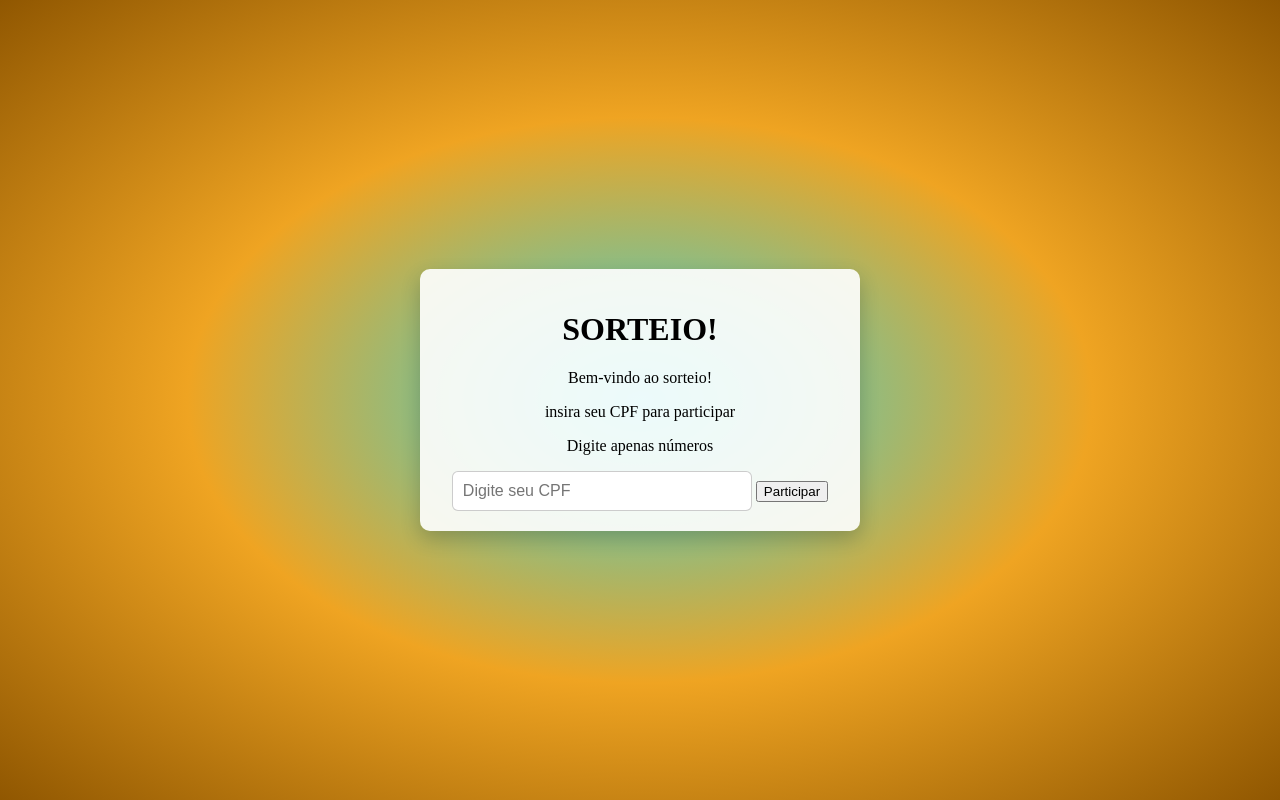
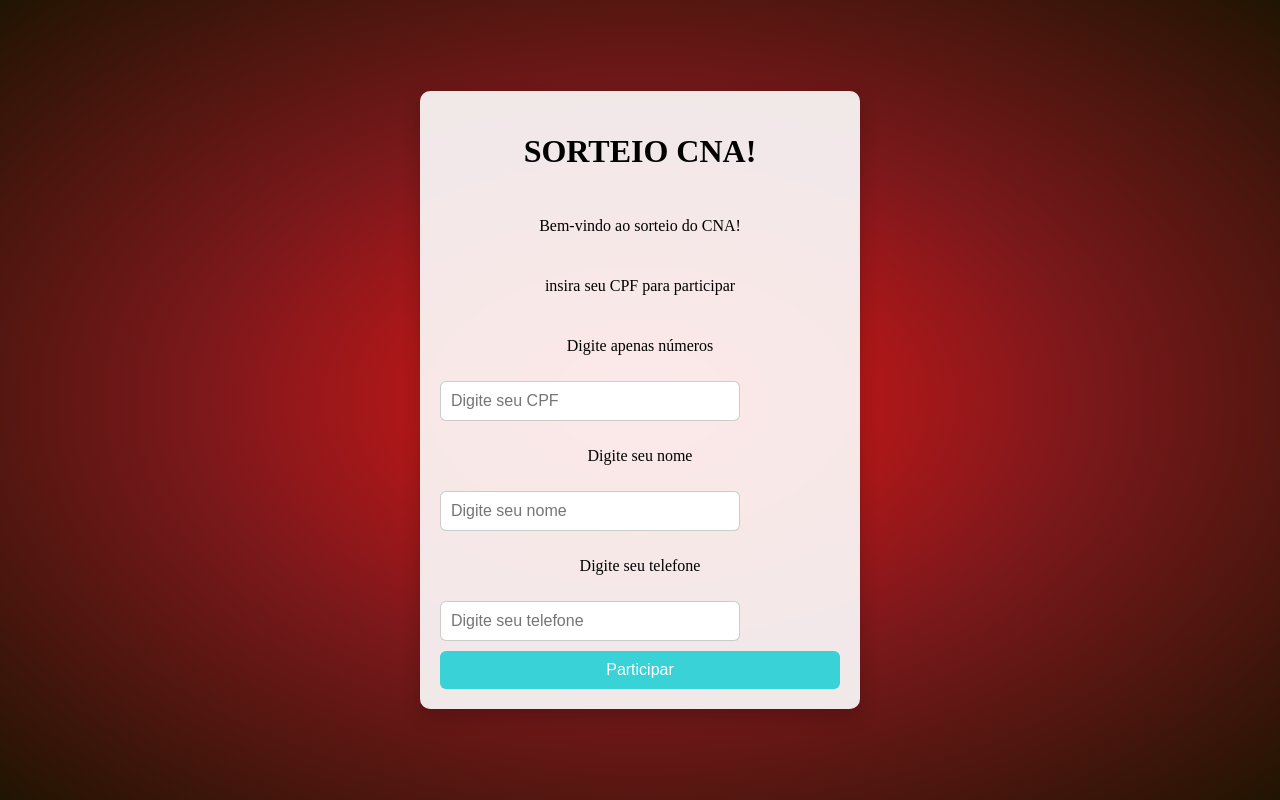
Before and after one commit to Shocwaivy/Sorteio-CNA, a plain HTML site: page index.html in a window 1280 px wide. Drawn offline with Linux system fonts and the light colour scheme.

Commit message:
concluido os APIS

```diff
--- a/index.html
+++ b/index.html
@@ -10,12 +10,16 @@
 </head>
 <body>
     <div class="conteudo">
-        <h1>SORTEIO!</h1>
-        <p>Bem-vindo ao sorteio!</p>
+        <h1>SORTEIO CNA!</h1>
+        <p>Bem-vindo ao sorteio do CNA!</p>
         <p>insira seu CPF para participar</p>
         <p>Digite apenas números</p>
         <input type="text" id="cpf" placeholder="Digite seu CPF">
-        <button onclick="participar()">Participar</button>
+        <p>Digite seu nome</p>
+        <input type="text" id="nome" placeholder="Digite seu nome">
+        <p>Digite seu telefone</p>
+        <input type="text" id="telefone" placeholder="Digite seu telefone">
+        <button class="botao" id="botaoPartipar" onclick="participar()" disabled>Participar</button>
     </div>
 </body>
 <script type="module">
--- a/main.js
+++ b/main.js
@@ -1,3 +1,27 @@
+function verificarCampos() {
+    const cpf = document.getElementById("cpf").value.trim();
+    const nome = document.getElementById("nome").value.trim();
+    const telefone = document.getElementById("telefone").value.trim();
+    const botao = document.getElementById("botaoPartipar");
+
+    if (cpf && nome && telefone) {
+        botao.removeAttribute("disabled");
+    } else {
+        botao.setAttribute("disabled", "disabled");
+    }
+}
+
+// Monitorar mudanças nos campos
+document.addEventListener("DOMContentLoaded", function() {
+    const cpfInput = document.getElementById("cpf");
+    const nomeInput = document.getElementById("nome");
+    const telefoneInput = document.getElementById("telefone");
+
+    cpfInput.addEventListener("input", verificarCampos);
+    nomeInput.addEventListener("input", verificarCampos);
+    telefoneInput.addEventListener("input", verificarCampos);
+});
+
 function getUsedCpfs() {
     const stored = localStorage.getItem("usedCpfs");
     return stored ? JSON.parse(stored) : [];
@@ -10,6 +34,10 @@
 function participar() {
     const cpfInput = document.getElementById("cpf");
     const cpf = (cpfInput.value || "").trim();
+    const nome = document.getElementById("nome").value.trim();
+    const telefone = document.getElementById("telefone").value.trim();
+    const item = localStorage.getItem("ultimoNumeroSorteado") || "0";
+
 
     if (!cpf) {
         alert("Por favor, insira seu CPF para participar.");
@@ -27,11 +55,19 @@
         return;
     }
 
+
+    // Armazena os dados do participante no localStorage para envio posterior
+    localStorage.setItem('cpfParticipante', cpf);
+    localStorage.setItem('nomeParticipante', nome);
+    localStorage.setItem('telefoneParticipante', telefone);
+
     usedCpfs.push(cpf);
     saveUsedCpfs(usedCpfs);
 
     alert("Obrigado por participar! Seu CPF: " + cpf);
     cpfInput.value = "";
+    document.getElementById("nome").value = "";
+    document.getElementById("telefone").value = "";
 
     // Redireciona para a página do sorteio após o cadastro
     window.location.href = "sorteio.html";
--- a/sorteio.css
+++ b/sorteio.css
@@ -8,7 +8,7 @@
     align-items: center;
     justify-content: flex-start;
     min-height: 100vh;
-    background: radial-gradient(rgb(56, 210, 215), rgb(239, 164, 34), rgb(144, 87, 1));
+    background: radial-gradient(rgb(231, 22, 22), rgb(122, 24, 27), rgb(33, 20, 2));
     flex-direction: column;
     padding-top: 20px;
 }
--- a/style.css
+++ b/style.css
@@ -8,7 +8,7 @@
     align-items: center;
     justify-content: center;
     min-height: 100vh;
-    background: radial-gradient(rgb(56, 210, 215), rgb(239, 164, 34), rgb(144, 87, 1));
+    background: radial-gradient(rgb(231, 22, 22), rgb(122, 24, 27), rgb(33, 20, 2));
 }
 
 .conteudo {
@@ -19,6 +19,9 @@
     max-width: 400px;
     width: 90%;
     box-shadow: 0 8px 20px rgba(0, 0, 0, 0.2);
+    display: flex;
+    flex-direction: column;
+    gap: 10px;
 }
 
 #cpf {
@@ -30,3 +33,33 @@
     font-size: 1rem;
     box-sizing: border-box;
 }
+
+#nome {
+    width: 300px;
+    max-width: 100%;
+    padding: 10px;
+    border-radius: 6px;
+    border: 1px solid rgba(0, 0, 0, 0.2);
+    font-size: 1rem;
+    box-sizing: border-box;
+}
+
+#telefone {
+    width: 300px;
+    max-width: 100%;
+    padding: 10px;
+    border-radius: 6px;
+    border: 1px solid rgba(0, 0, 0, 0.2);
+    font-size: 1rem;
+    box-sizing: border-box;
+}
+.botao {
+    padding: 10px 20px;
+    border-radius: 6px;
+    border: none;
+    background-color: rgb(56, 210, 215);
+    color: white;
+    font-size: 1rem;
+    cursor: pointer;
+    transition: background-color 0.3s ease;
+}
```
Also changed, not shown: sorteio.html (+4 -2 lines), sorteio.js (+40 -1 lines).
